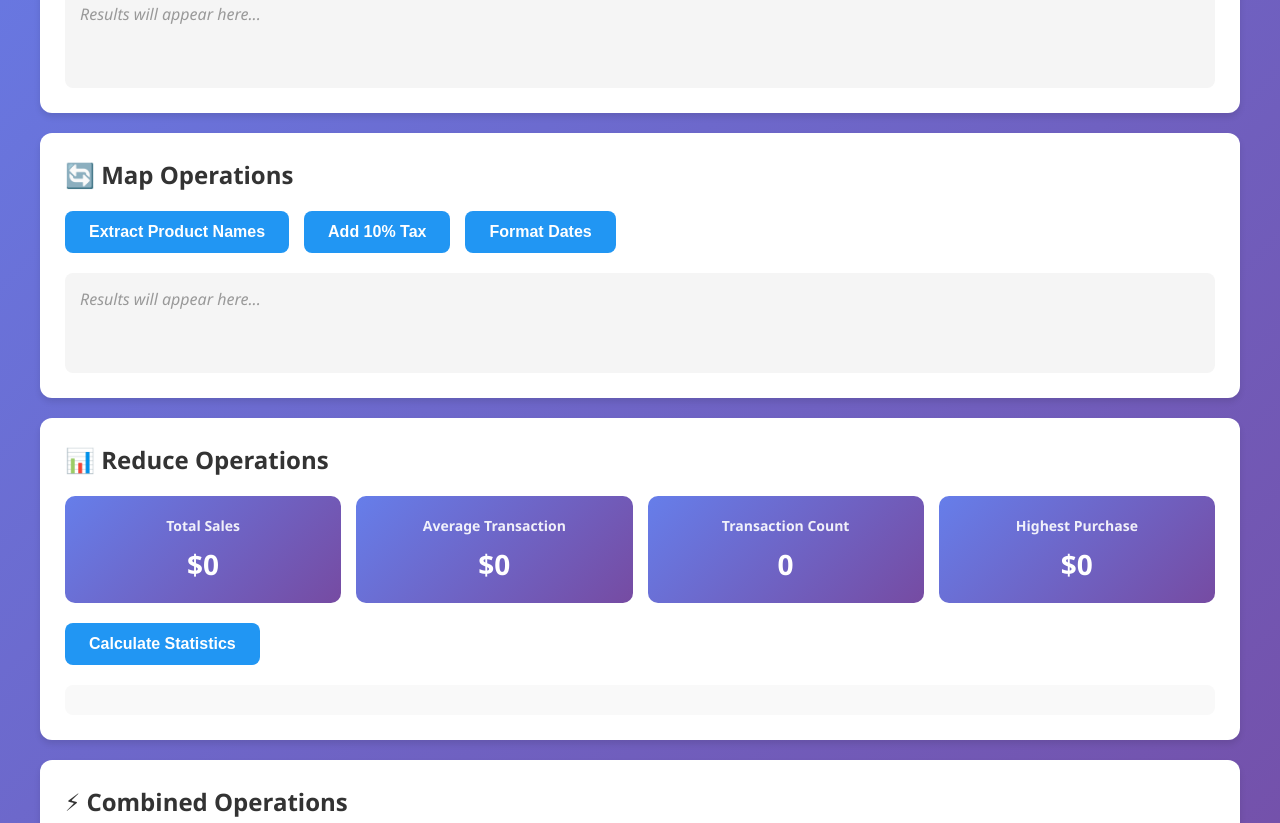
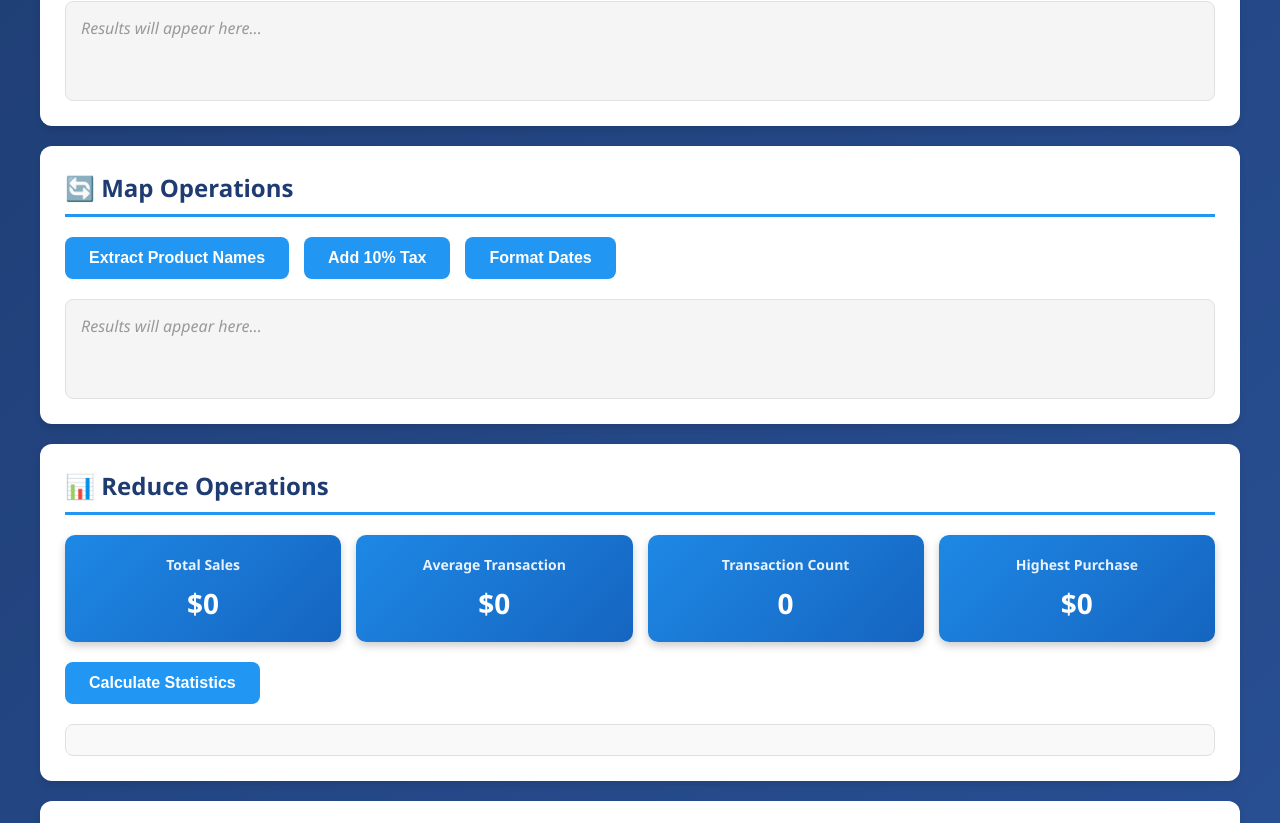
Before and after one commit to hypnoticdata777/learning-javascript, a website: page 09-array-analyzer/index.html in a window 1280 px wide. Shown: the part 390-1213 px from the top of the page. Drawn offline with Linux system fonts and the light colour scheme.

Commit message:
style: update color scheme from purple to professional blue/teal

```diff
--- a/09-array-analyzer/style.css
+++ b/09-array-analyzer/style.css
@@ -6,7 +6,7 @@
 
 body {
     font-family: 'Segoe UI', Tahoma, Geneva, Verdana, sans-serif;
-    background: linear-gradient(135deg, #667eea 0%, #764ba2 100%);
+    background: linear-gradient(135deg, #1e3c72 0%, #2a5298 100%);
     min-height: 100vh;
     padding: 20px;
 }
@@ -57,6 +57,7 @@ header p {
 .btn-primary:hover {
     background: #45a049;
     transform: translateY(-2px);
+    box-shadow: 0 4px 8px rgba(0,0,0,0.2);
 }
 
 .btn-secondary {
@@ -67,6 +68,7 @@ header p {
 .btn-secondary:hover {
     background: #da190b;
     transform: translateY(-2px);
+    box-shadow: 0 4px 8px rgba(0,0,0,0.2);
 }
 
 .btn {
@@ -77,6 +79,7 @@ header p {
 .btn:hover {
     background: #0b7dda;
     transform: translateY(-2px);
+    box-shadow: 0 4px 8px rgba(0,0,0,0.2);
 }
 
 .dashboard {
@@ -92,9 +95,11 @@ header p {
 }
 
 .card h2 {
-    color: #333;
+    color: #1e3c72;
     margin-bottom: 20px;
     font-size: 1.5em;
+    border-bottom: 3px solid #2196F3;
+    padding-bottom: 10px;
 }
 
 .filter-controls,
@@ -130,7 +135,7 @@ header p {
 .form-group input:focus,
 .form-group select:focus {
     outline: none;
-    border-color: #667eea;
+    border-color: #2196F3;
 }
 
 .stats-grid {
@@ -141,11 +146,12 @@ header p {
 }
 
 .stat-card {
-    background: linear-gradient(135deg, #667eea 0%, #764ba2 100%);
+    background: linear-gradient(135deg, #1e88e5 0%, #1565c0 100%);
     padding: 20px;
     border-radius: 10px;
     color: white;
     text-align: center;
+    box-shadow: 0 4px 8px rgba(0,0,0,0.2);
 }
 
 .stat-card h3 {
@@ -166,6 +172,7 @@ header p {
     min-height: 100px;
     max-height: 300px;
     overflow-y: auto;
+    border: 1px solid #e0e0e0;
 }
 
 .results:empty::before {
@@ -191,7 +198,7 @@ table td {
 }
 
 table th {
-    background: #667eea;
+    background: #1e88e5;
     color: white;
     font-weight: 600;
 }
@@ -205,6 +212,7 @@ table tr:hover {
     padding: 15px;
     background: #f9f9f9;
     border-radius: 8px;
+    border: 1px solid #e0e0e0;
 }
 
 .category-item {
```
